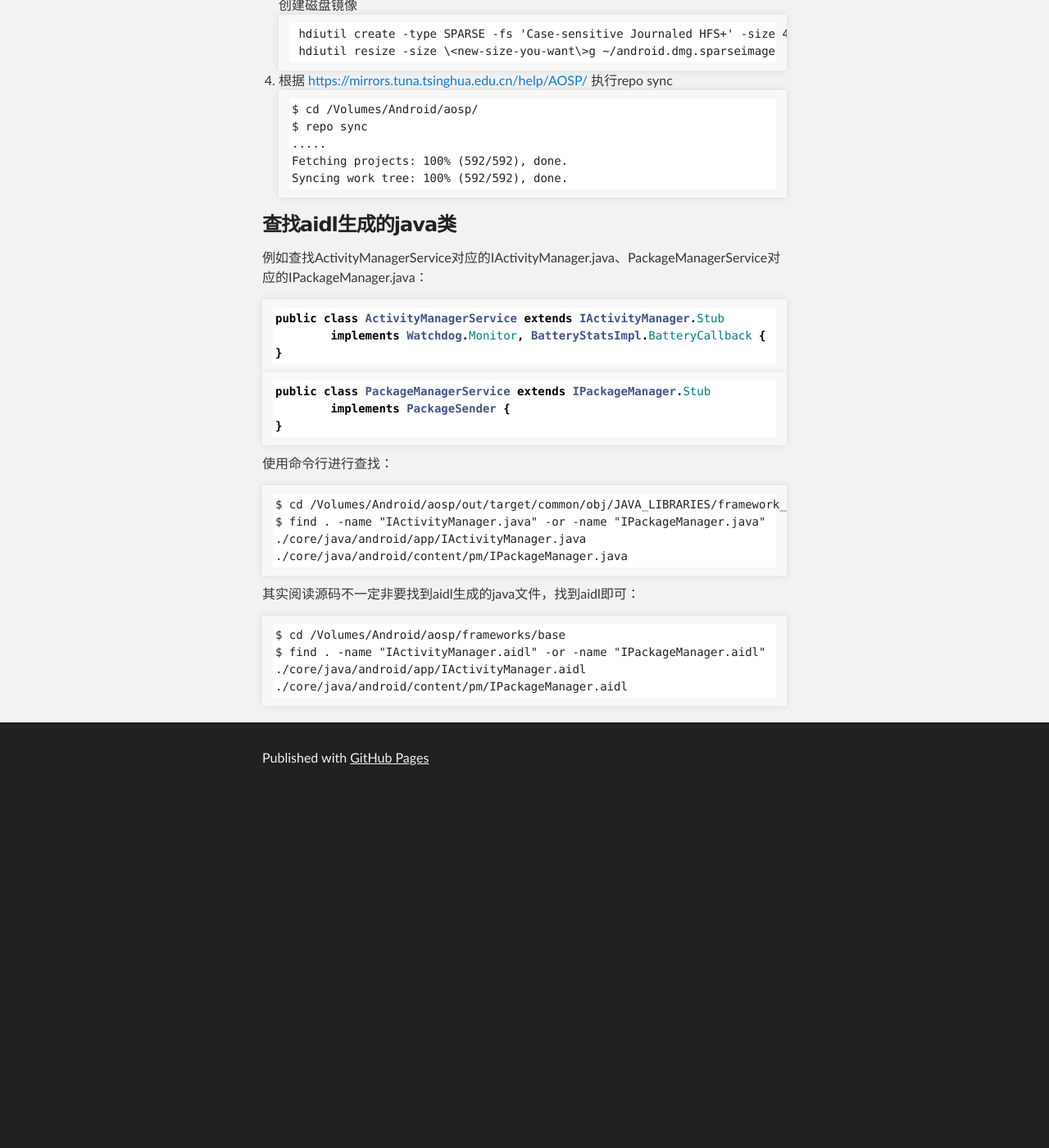
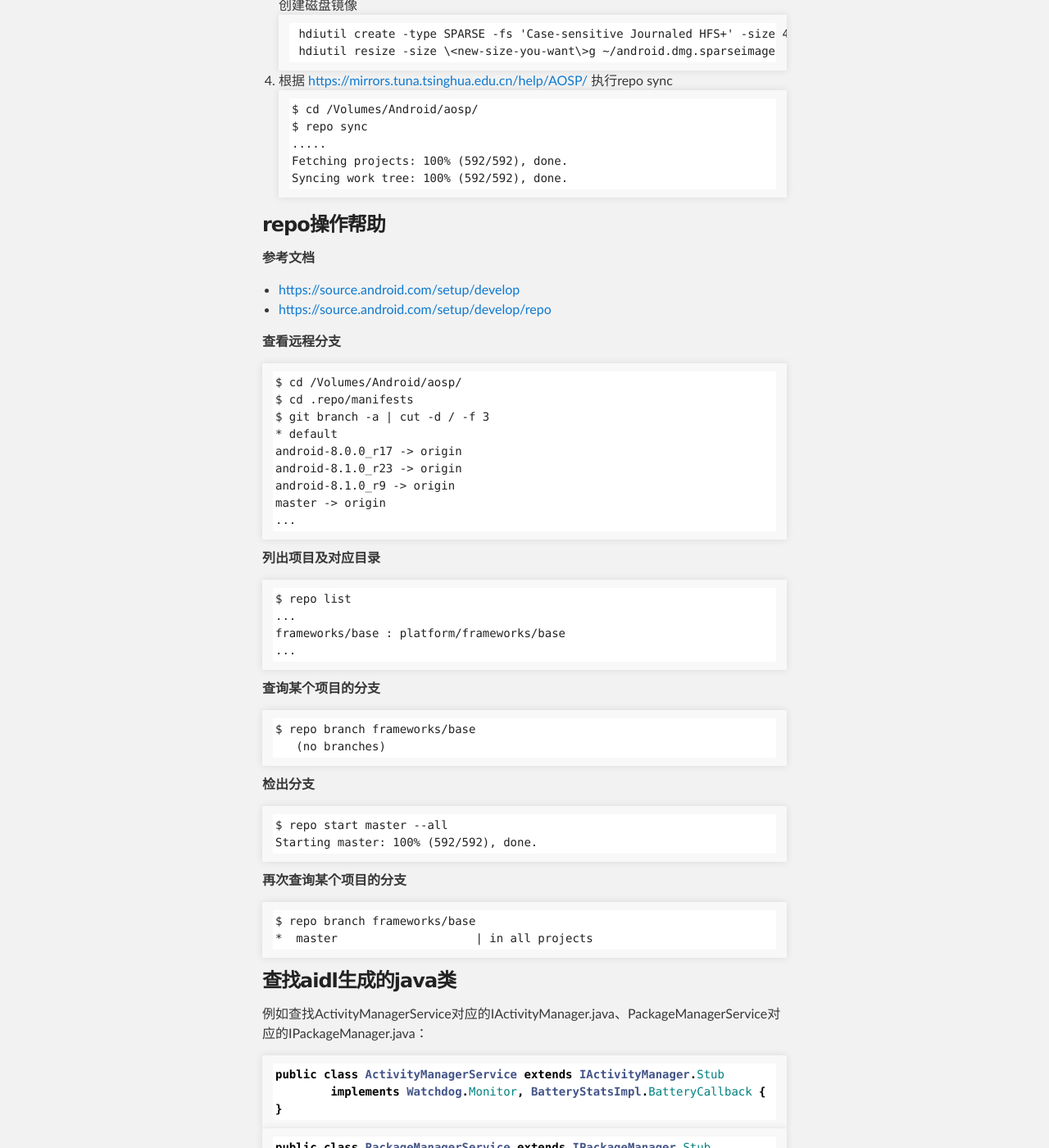
Before and after one commit to mwping/mwping.github.io, a Jekyll site: the page built from android/android_source_guide.md, in a window 1280 px wide and 1400 px high, scrolled down 476 px. Shown: the whole window at 82% size. Built offline with Jekyll 4.4.1, drawn with Linux system fonts in a browser that asks for light colours; our own code applies the rules of GitHub Pages for plain Markdown files; before the commit the page ends 1447 px from its top, so only the background shows below that.

Commit message:
add repo使用帮助

````diff
--- a/android/android_source_guide.md
+++ b/android/android_source_guide.md
@@ -20,6 +20,51 @@ $ repo sync
 .....
 Fetching projects: 100% (592/592), done.
 Syncing work tree: 100% (592/592), done.
+```
+
+### repo操作帮助
+
+**参考文档**
+
+* [https://source.android.com/setup/develop](https://source.android.com/setup/develop)
+* [https://source.android.com/setup/develop/repo](https://source.android.com/setup/develop/repo)
+
+**查看远程分支**
+```
+$ cd /Volumes/Android/aosp/
+$ cd .repo/manifests
+$ git branch -a | cut -d / -f 3
+* default
+android-8.0.0_r17 -> origin
+android-8.1.0_r23 -> origin
+android-8.1.0_r9 -> origin
+master -> origin
+...
+```
+**列出项目及对应目录**
+```
+$ repo list
+...
+frameworks/base : platform/frameworks/base
+...
+```
+
+**查询某个项目的分支**
+```
+$ repo branch frameworks/base
+   (no branches)
+```
+
+**检出分支**
+```
+$ repo start master --all
+Starting master: 100% (592/592), done.
+```
+
+**再次查询某个项目的分支**
+```
+$ repo branch frameworks/base
+*  master                    | in all projects
 ```
 
 ### 查找aidl生成的java类
````
